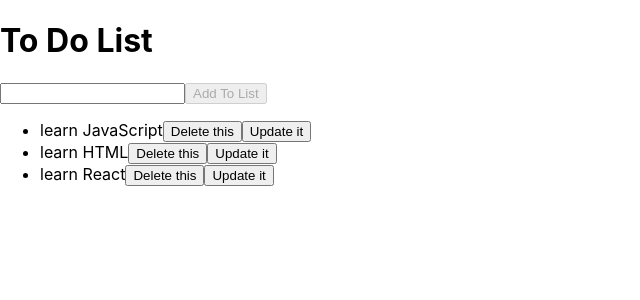
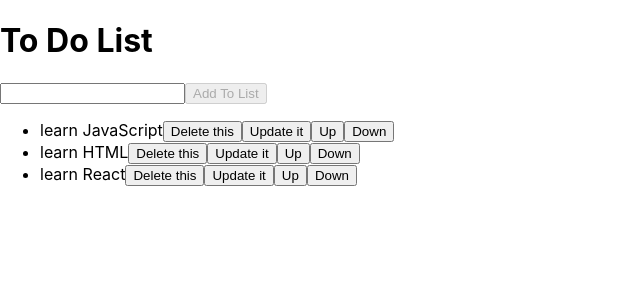
Before and after one commit to YehorKholodiuk/SimpleToDo, a React (Create React App) app: page / in a window 1280 px wide. Shown: the top 300 px of the page, without its empty margins (0-640 px from the left). Built offline with nearby package versions, Linux system fonts and the light colour scheme.

Commit message:
initial commit

```diff
--- a/src/App.js
+++ b/src/App.js
@@ -37,6 +37,18 @@
         setTasks(updatedTasks)
     }
 
+    const upTask = (id) => {
+        const index = tasks.findIndex(el => el.id === id);
+        const result = [...tasks.slice(0, index - 1), tasks[index], tasks[index - 1], ...tasks.slice(index + 1)]
+        setTasks(result)
+    }
+
+    const downTask = (id) => {
+        const index = tasks.findIndex(el => el.id === id);
+        const result = [...tasks.slice(0, index), tasks[index + 1], tasks[index], ...tasks.slice(index + 2)]
+        setTasks(result)
+    }
+
     return (
         <div>
             <h1>To Do List</h1>
@@ -48,7 +60,8 @@
             <ul>{tasks.map(task => <TaskItem task={task}
                                              deleteThisTask={deleteThisTask}
                                              updateTask={updateTask}
-
+                                             downTask={downTask}
+                                             upTask={upTask}
                 />
             )}
             </ul>
--- a/src/TaskItem.js
+++ b/src/TaskItem.js
@@ -13,10 +13,13 @@
             {props.task.task}
             <button onClick={() => props.deleteThisTask(props.task.id)}>Delete this</button>
             { !openEditForm && <button onClick={() => setOpenEditForm(!openEditForm)}>Update it</button>}
+            {props.index !== 0 ? <button onClick={() => props.upTask(props.task.id)}>Up</button> : null}
+            {props.index !== props.task.length - 1 ? <button onClick={() => props.downTask(props.task.id)}>Down</button> : null}
             { openEditForm &&<div>
 
                 <input type="text" value={taskToUpdate} onChange={e => setTaskToUpdate(e.target.value)}/>
                 <button onClick={saveButtonHandler}>Save</button>
+
                 <button onClick={() => setOpenEditForm(!openEditForm)} >Cancel</button>
 
             </div>}
```
